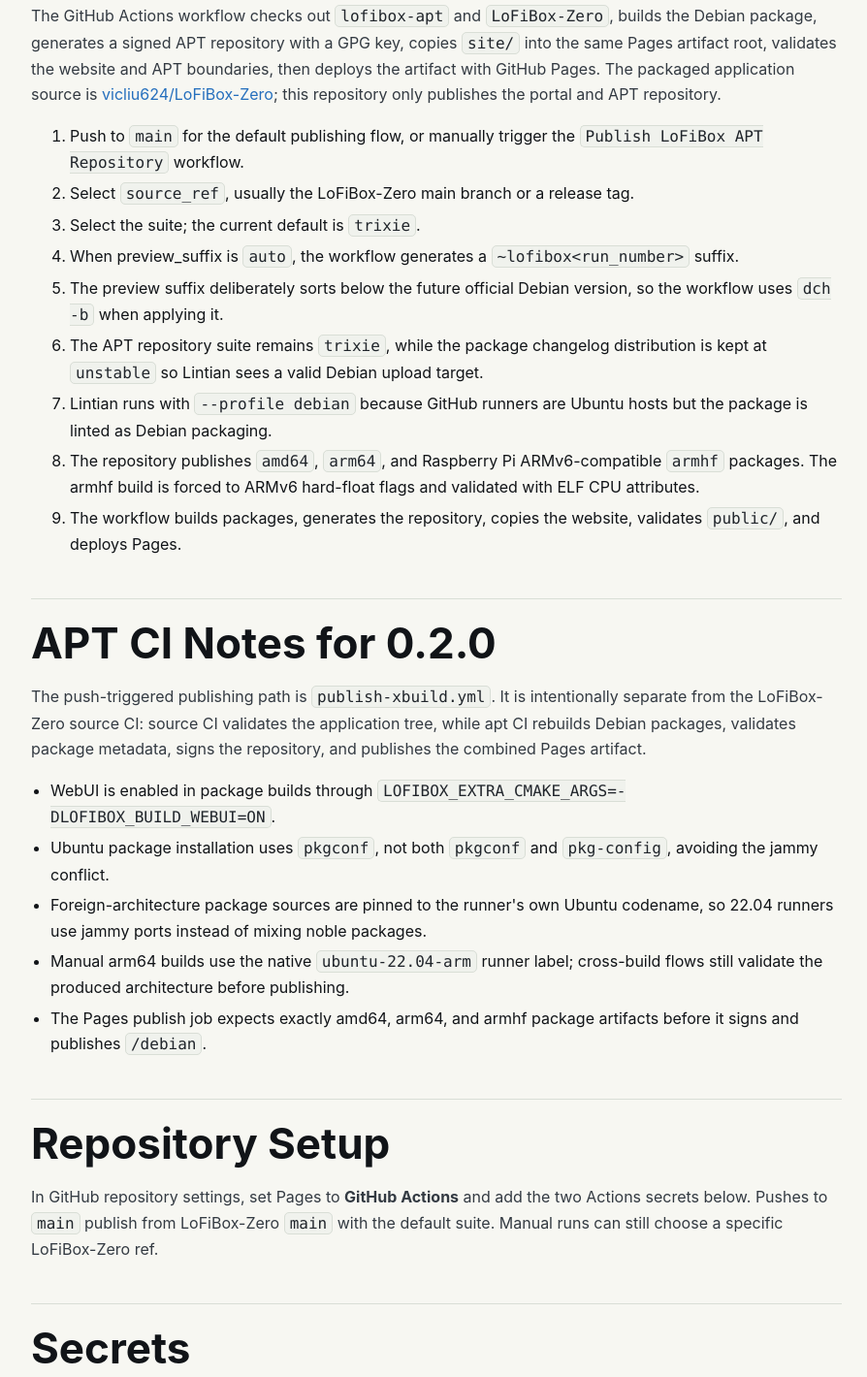
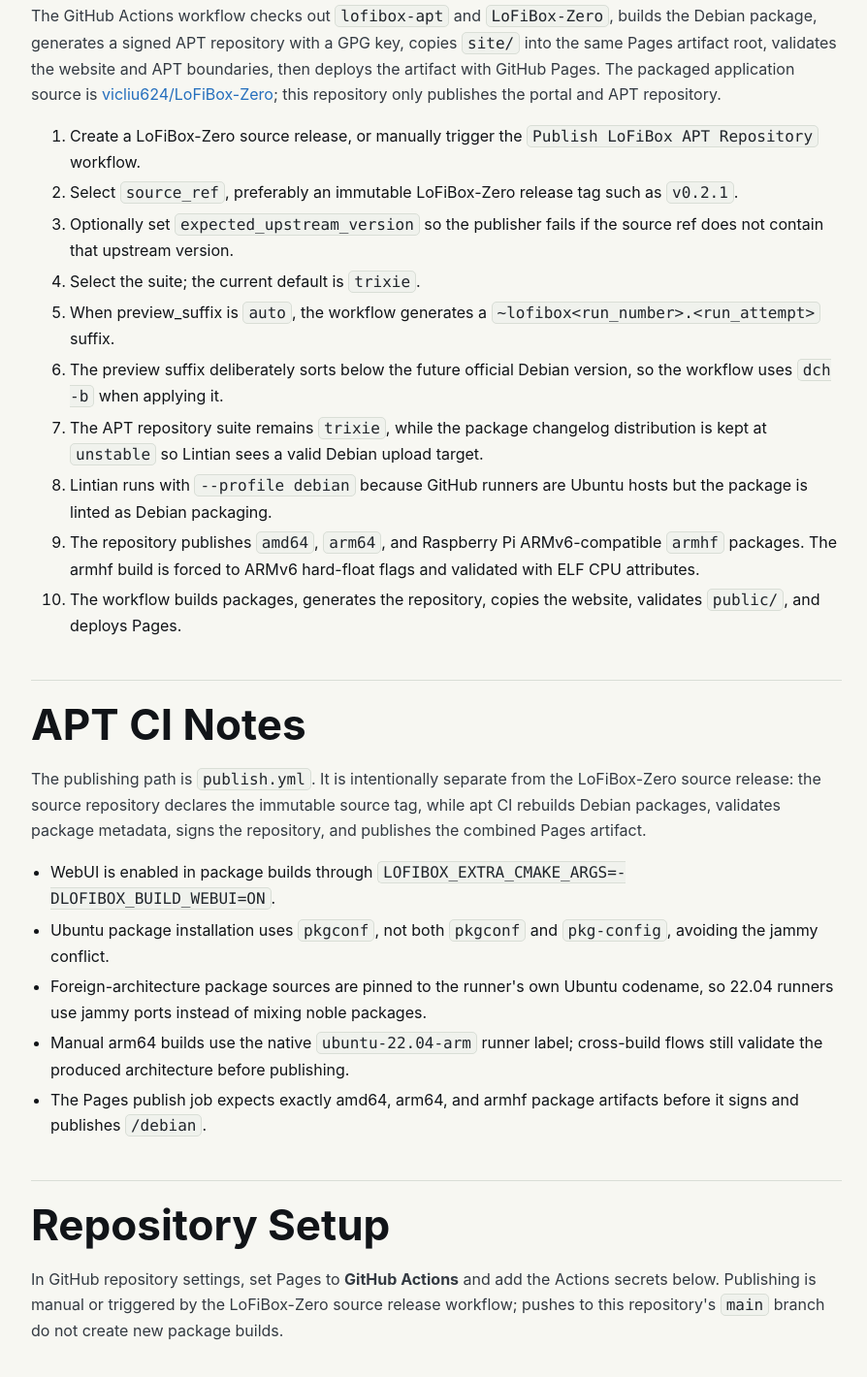
Before and after one commit to vicliu624/lofibox-apt, a plain HTML site: page site/docs/packaging.html in a window 1280 px wide. Shown: the part 1339-2759 px from the top of the page at 97% size, without its empty margins (332-1226 px from the left). Drawn offline with Linux system fonts and the light colour scheme.

Commit message:
ci: consolidate apt publish workflow

```diff
--- a/site/docs/packaging.html
+++ b/site/docs/packaging.html
@@ -91,10 +91,11 @@
           this repository only publishes the portal and APT repository.
         </p>
         <ol>
-          <li>Push to <code>main</code> for the default publishing flow, or manually trigger the <code>Publish LoFiBox APT Repository</code> workflow.</li>
-          <li>Select <code>source_ref</code>, usually the LoFiBox-Zero main branch or a release tag.</li>
+          <li>Create a LoFiBox-Zero source release, or manually trigger the <code>Publish LoFiBox APT Repository</code> workflow.</li>
+          <li>Select <code>source_ref</code>, preferably an immutable LoFiBox-Zero release tag such as <code>v0.2.1</code>.</li>
+          <li>Optionally set <code>expected_upstream_version</code> so the publisher fails if the source ref does not contain that upstream version.</li>
           <li>Select the suite; the current default is <code>trixie</code>.</li>
-          <li>When preview_suffix is <code>auto</code>, the workflow generates a <code>~lofibox&lt;run_number&gt;</code> suffix.</li>
+          <li>When preview_suffix is <code>auto</code>, the workflow generates a <code>~lofibox&lt;run_number&gt;.&lt;run_attempt&gt;</code> suffix.</li>
           <li>The preview suffix deliberately sorts below the future official Debian version, so the workflow uses <code>dch -b</code> when applying it.</li>
           <li>The APT repository suite remains <code>trixie</code>, while the package changelog distribution is kept at <code>unstable</code> so Lintian sees a valid Debian upload target.</li>
           <li>Lintian runs with <code>--profile debian</code> because GitHub runners are Ubuntu hosts but the package is linted as Debian packaging.</li>
@@ -102,11 +103,11 @@
           <li>The workflow builds packages, generates the repository, copies the website, validates <code>public/</code>, and deploys Pages.</li>
         </ol>
 
-        <h2>APT CI Notes for 0.2.0</h2>
+        <h2>APT CI Notes</h2>
         <p>
-          The push-triggered publishing path is <code>publish-xbuild.yml</code>. It is intentionally separate from the LoFiBox-Zero source CI:
-          source CI validates the application tree, while apt CI rebuilds Debian packages, validates package metadata, signs the repository,
-          and publishes the combined Pages artifact.
+          The publishing path is <code>publish.yml</code>. It is intentionally separate from the LoFiBox-Zero source release:
+          the source repository declares the immutable source tag, while apt CI rebuilds Debian packages, validates package metadata,
+          signs the repository, and publishes the combined Pages artifact.
         </p>
         <ul>
           <li>WebUI is enabled in package builds through <code>LOFIBOX_EXTRA_CMAKE_ARGS=-DLOFIBOX_BUILD_WEBUI=ON</code>.</li>
@@ -118,9 +119,9 @@
 
         <h2>Repository Setup</h2>
         <p>
-          In GitHub repository settings, set Pages to <strong>GitHub Actions</strong> and add the two Actions secrets below.
-          Pushes to <code>main</code> publish from LoFiBox-Zero <code>main</code> with the default suite.
-          Manual runs can still choose a specific LoFiBox-Zero ref.
+          In GitHub repository settings, set Pages to <strong>GitHub Actions</strong> and add the Actions secrets below.
+          Publishing is manual or triggered by the LoFiBox-Zero source release workflow; pushes to this repository's
+          <code>main</code> branch do not create new package builds.
         </p>
 
         <h2>Secrets</h2>
@@ -132,6 +133,7 @@
             <tbody>
               <tr><td><code>LOFIBOX_APT_GPG_PRIVATE_KEY</code></td><td>Imports the private key used for APT repository signing. ASCII-armored and base64-encoded private key material are both supported.</td></tr>
               <tr><td><code>LOFIBOX_APT_GPG_KEY_ID</code></td><td>Selects the signing key for aptly / gpg. A full fingerprint is recommended; if it does not match, the workflow falls back to the imported private-key fingerprint.</td></tr>
+              <tr><td><code>LOFIBOX_APT_GPG_PASSPHRASE</code></td><td>Optional passphrase for protected signing keys.</td></tr>
             </tbody>
           </table>
         </div>
```
Also changed, not shown: site/zh/docs/packaging.html (+9 -8 lines), 11 other files.
